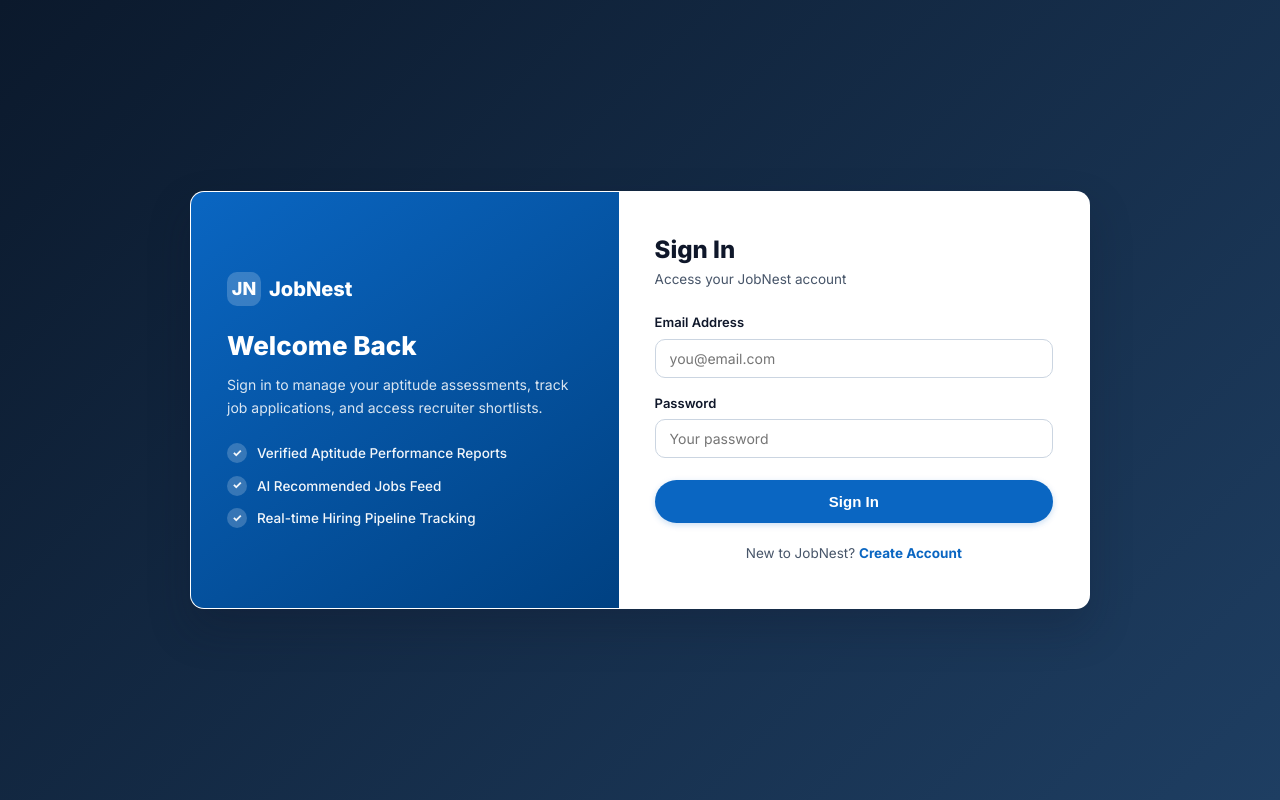
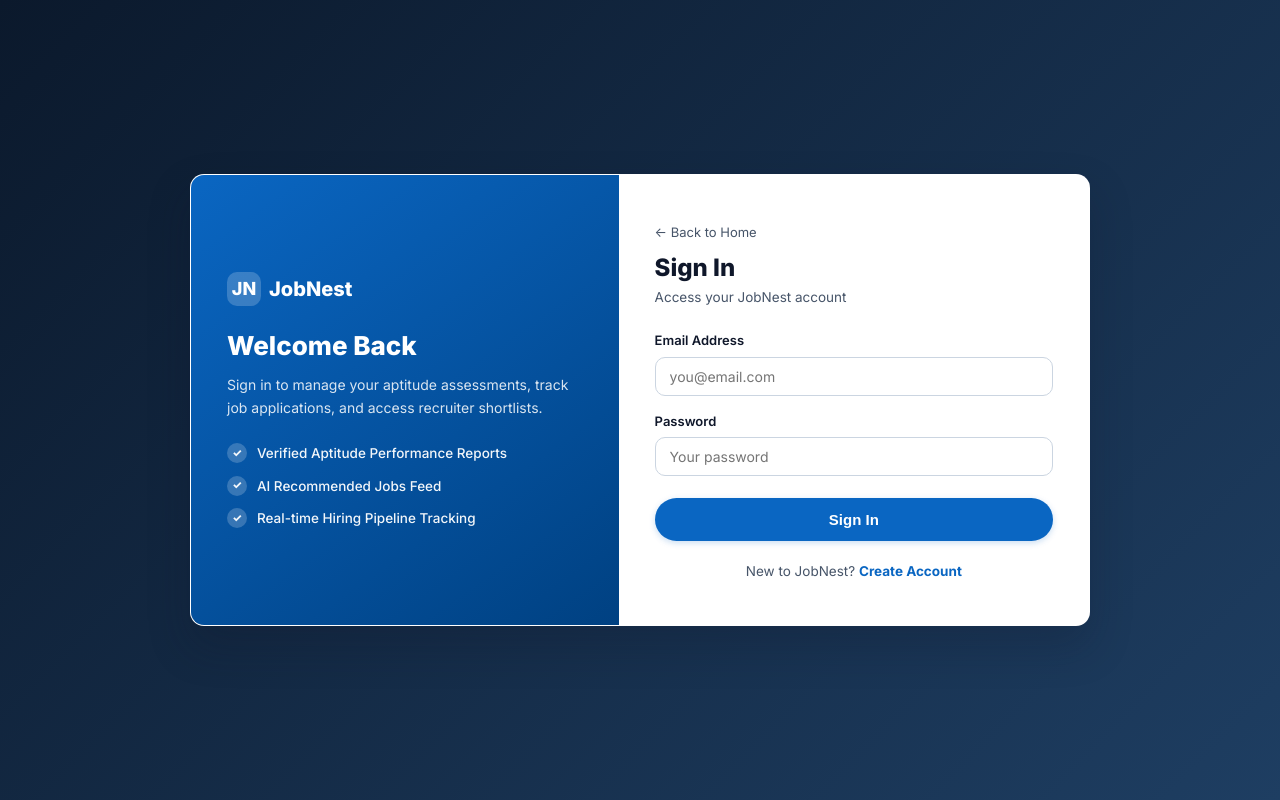
Before and after one commit to hindochahitarth/jobnest-job-aptitude-portal, a React (Vite) app in the folder frontend/: page /login in a window 1280 px wide. Built offline with nearby package versions, Linux system fonts and the light colour scheme; no server answers.

Commit message:
feat:Added navigation for back to home page in login and signup page

```diff
--- a/frontend/src/pages/auth/Login.jsx
+++ b/frontend/src/pages/auth/Login.jsx
@@ -6,6 +6,11 @@ export default function Login() {
   const [form, setForm] = useState({ email: "", password: "" });
   const [loading, setLoading] = useState(false);
   const [message, setMessage] = useState("");
+
+  function navigateTo(path) {
+    window.history.pushState({}, "", path);
+    window.dispatchEvent(new PopStateEvent("popstate"));
+  }
 
   function handleChange(e) {
     setForm({ ...form, [e.target.name]: e.target.value });
@@ -33,10 +38,15 @@ export default function Login() {
         {/* Brand Side Panel */}
         <aside className="auth-brand">
           <div className="auth-brand-inner">
-            <div className="auth-logo-badge">
+            <a
+              href="/"
+              className="auth-logo-badge"
+              onClick={(e) => { e.preventDefault(); navigateTo("/"); }}
+              style={{ textDecoration: "none", cursor: "pointer" }}
+            >
               <div className="icon-box">JN</div>
               <span>JobNest</span>
-            </div>
+            </a>
             <h2>Welcome Back</h2>
             <p>
               Sign in to manage your aptitude assessments, track job applications, and access recruiter shortlists.
@@ -53,6 +63,13 @@ export default function Login() {
         <section className="auth-form-section">
           <form className="auth-card" onSubmit={handleSubmit}>
             <div className="auth-card-header">
+              <a
+                href="/"
+                onClick={(e) => { e.preventDefault(); navigateTo("/"); }}
+                style={{ fontSize: 13, color: "var(--text-muted)", textDecoration: "none", display: "inline-flex", alignItems: "center", gap: 4, marginBottom: 12 }}
+              >
+                ← Back to Home
+              </a>
               <h1>Sign In</h1>
               <p>Access your JobNest account</p>
             </div>
--- a/frontend/src/pages/auth/Signup.jsx
+++ b/frontend/src/pages/auth/Signup.jsx
@@ -12,6 +12,11 @@ export default function Signup() {
   const [loading, setLoading] = useState(false);
   const [message, setMessage] = useState("");
   const [isError, setIsError] = useState(false);
+
+  function navigateTo(path) {
+    window.history.pushState({}, "", path);
+    window.dispatchEvent(new PopStateEvent("popstate"));
+  }
 
   function handleChange(e) {
     setForm({ ...form, [e.target.name]: e.target.value });
@@ -50,10 +55,15 @@ export default function Signup() {
         {/* Brand Side Panel */}
         <aside className="auth-brand">
           <div className="auth-brand-inner">
-            <div className="auth-logo-badge">
+            <a
+              href="/"
+              className="auth-logo-badge"
+              onClick={(e) => { e.preventDefault(); navigateTo("/"); }}
+              style={{ textDecoration: "none", cursor: "pointer" }}
+            >
               <div className="icon-box">JN</div>
               <span>JobNest</span>
-            </div>
+            </a>
             <h2>Accelerate Your Career with Verified Aptitude</h2>
             <p>
               Join India's leading skill-verified job portal connecting top talent with employers.
@@ -70,6 +80,13 @@ export default function Signup() {
         <section className="auth-form-section">
           <form className="auth-card" onSubmit={handleSubmit}>
             <div className="auth-card-header">
+              <a
+                href="/"
+                onClick={(e) => { e.preventDefault(); navigateTo("/"); }}
+                style={{ fontSize: 13, color: "var(--text-muted)", textDecoration: "none", display: "inline-flex", alignItems: "center", gap: 4, marginBottom: 12 }}
+              >
+                ← Back to Home
+              </a>
               <h1>Get Started</h1>
               <p>Create your free JobNest account</p>
             </div>
```
